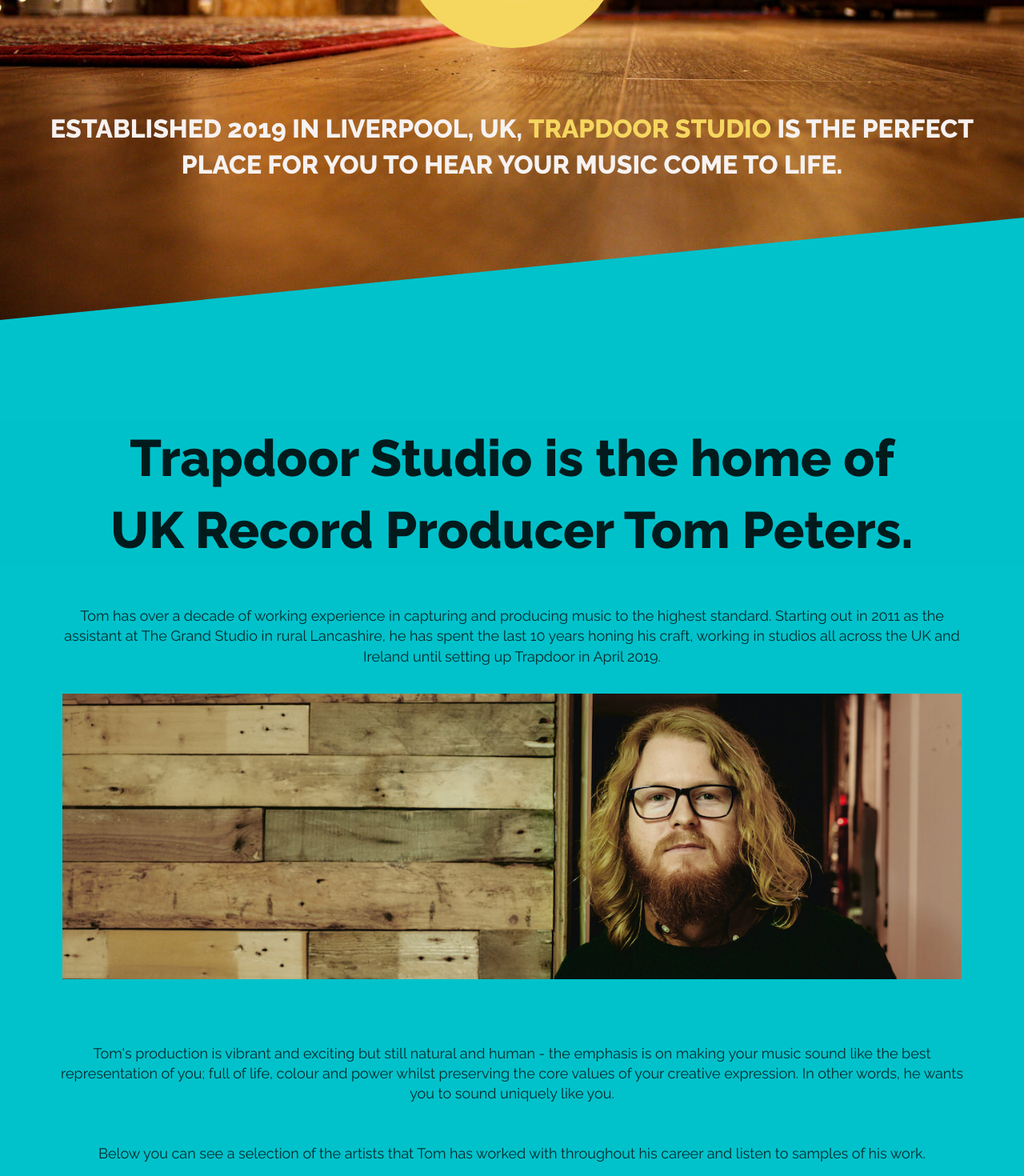
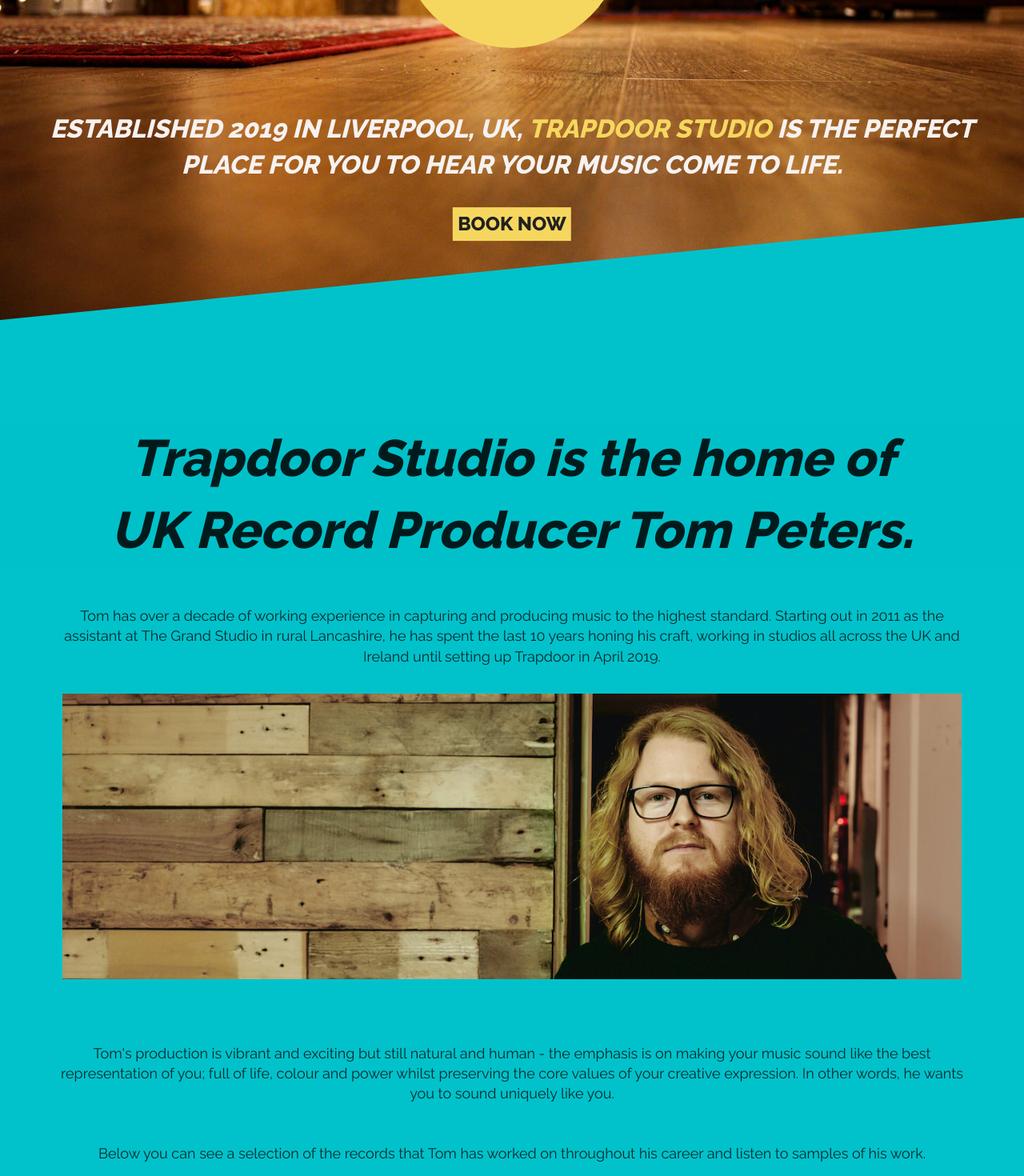
Before and after one commit to scoupar/trapdoor-studios, a Next.js app: page / in a window 1280 px wide. Shown: the part 400-1870 px from the top of the page at 80% size. Built offline with nearby package versions, Linux system fonts and the light colour scheme.

Commit message:
added CTA

```diff
--- a/components/Bio.js
+++ b/components/Bio.js
@@ -2,28 +2,7 @@ import Image from "next/image";
 import bioImage from "../public/tom-banner.jpg";
 import historyImage from "../public/dan-banner.jpg";
 import Discography from "./Discography";
-import { useState, useRef, useEffect } from "react";
 import FadeInSection from "./FadeInSection";
-
-// const FadeInSection = (props) => {
-//   const [isVisible, setIsVisible] = useState(true);
-//   const domRef = useRef();
-//   useEffect(() => {
-//     const observer = new IntersectionObserver((entries) => {
-//       entries.forEach((entry) => setIsVisible(entry.isIntersecting));
-//     });
-//     observer.observe(domRef.current);
-//     return () => observer.unobserve(domRef.current);
-//   }, []);
-//   return (
-//     <div
-//       className={`fade-in-section ${isVisible ? "is-visible" : ""}`}
-//       ref={domRef}
-//     >
-//       {props.children}
-//     </div>
-//   );
-// };
 
 const BioHeader = () => {
   return (
@@ -31,7 +10,10 @@ const BioHeader = () => {
       <div className="bio-container">
         <FadeInSection>
           <h2 className="text-title">
-            Trapdoor Studio is the home of UK Record Producer Tom Peters.
+            <span className="emphasis">
+              Trapdoor Studio is the home of UK Record Producer Tom Peters
+            </span>
+            .
           </h2>
         </FadeInSection>
       </div>
@@ -71,8 +53,8 @@ const BioText = () => {
                 words, he wants you to sound uniquely like you.
               </p>
               <p>
-                Below you can see a selection of the artists that Tom has worked
-                with throughout his career and listen to samples of his work.
+                Below you can see a selection of the records that Tom has worked
+                on throughout his career and listen to samples of his work.
               </p>
             </div>
           </FadeInSection>
@@ -88,8 +70,10 @@ const HistoryHeader = () => {
     <div className="history-container">
       <FadeInSection>
         <h2 className="text-title">
-          Trapdoor started as a dream between Tom Peters and Dan Wild-Beesley
-          way back in 2013.
+          <span className="emphasis">
+            Trapdoor started as a dream between Tom Peters and Dan Wild-Beesley
+            way back in 2013.
+          </span>
         </h2>
       </FadeInSection>
     </div>
--- a/components/Landing.js
+++ b/components/Landing.js
@@ -1,6 +1,7 @@
 import homeImage from "../public/landing.jpg";
 import Image from "next/image";
 import FadeInSection from "./FadeInSection";
+import Link from "next/link";
 
 const Landing = () => {
   return (
@@ -21,6 +22,9 @@ const Landing = () => {
         Established 2019 in Liverpool, UK, <span>Trapdoor Studio</span> is the
         perfect place for you to hear your music come to life.
       </h1>
+      <button className="button">
+        <Link href="#contact-text">Book Now</Link>
+      </button>
     </div>
   );
 };
--- a/styles/globals.css
+++ b/styles/globals.css
@@ -110,8 +110,6 @@ nav a {
     font-size: 1.2rem;
     /* text-align: center; */
   }
-  nav {
-  }
 }
 
 nav a:hover {
@@ -176,6 +174,7 @@ nav a:hover {
   margin: auto;
   margin-top: 20vw;
   color: #011b1d;
+  font-style: italic;
   /* background-color: #ff581a; */
 }
 
@@ -221,23 +220,24 @@ nav a:hover {
 }
 
 .button {
-  background-color: #01c2cb;
+  background-color: #f5d75f;
   padding: 0.4rem;
   font-family: raleway;
   font-weight: 800;
   font-size: 1.5rem;
   color: rgb(34, 33, 33);
   border: none;
-  z-index: 1;
+  z-index: 5;
   position: absolute;
-  top: 6%;
+  top: 85vh;
   left: 50%;
   transform: translate(-50%, -50%);
   transition: 0.5s ease;
+  text-transform: uppercase;
 }
 
 .button:hover {
-  background-color: #ff581a;
+  color: #ff581a;
   cursor: pointer;
 }
 
@@ -287,6 +287,7 @@ nav a:hover {
   margin-top: 5vw;
   /* margin-top: 2rem; */
   animation: fadein 3s;
+  font-style: italic;
 }
 
 @keyframes fadein {
@@ -1087,3 +1088,14 @@ form {
   transform: none;
   visibility: visible;
 }
+
+.emphasis {
+  font-style: italic;
+  color: #011b1d;
+}
+
+.emphasis-blue {
+  text-decoration: underline;
+  color: #011b1d;
+  text-decoration-color: #01c2cb;
+}
```
